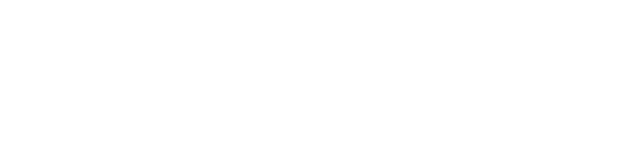
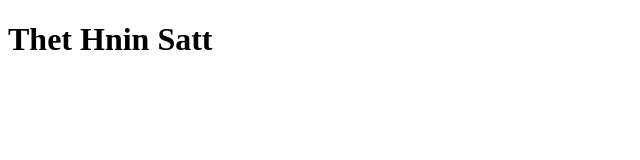
Before and after one commit to satt17/my-school-repo, a plain HTML site: page index.html in a window 1280 px wide. Shown: the whole page, without its empty margins (0-640 px from the left). Drawn offline with Linux system fonts and the light colour scheme.

Commit message:
Update index.html

```diff
--- a/index.html
+++ b/index.html
@@ -1,8 +1,12 @@
 <!DOCTYPE html>
-<html lang="en".
+<html lang="en">
 
 <head>
-  <title> Thet Hnin Satt </title>
+  <title>Thet Hnin Satt</title>
 </head>
 
+<body>
+  <h1>Thet Hnin Satt</h1>
+</body>
+
 </html>
```
